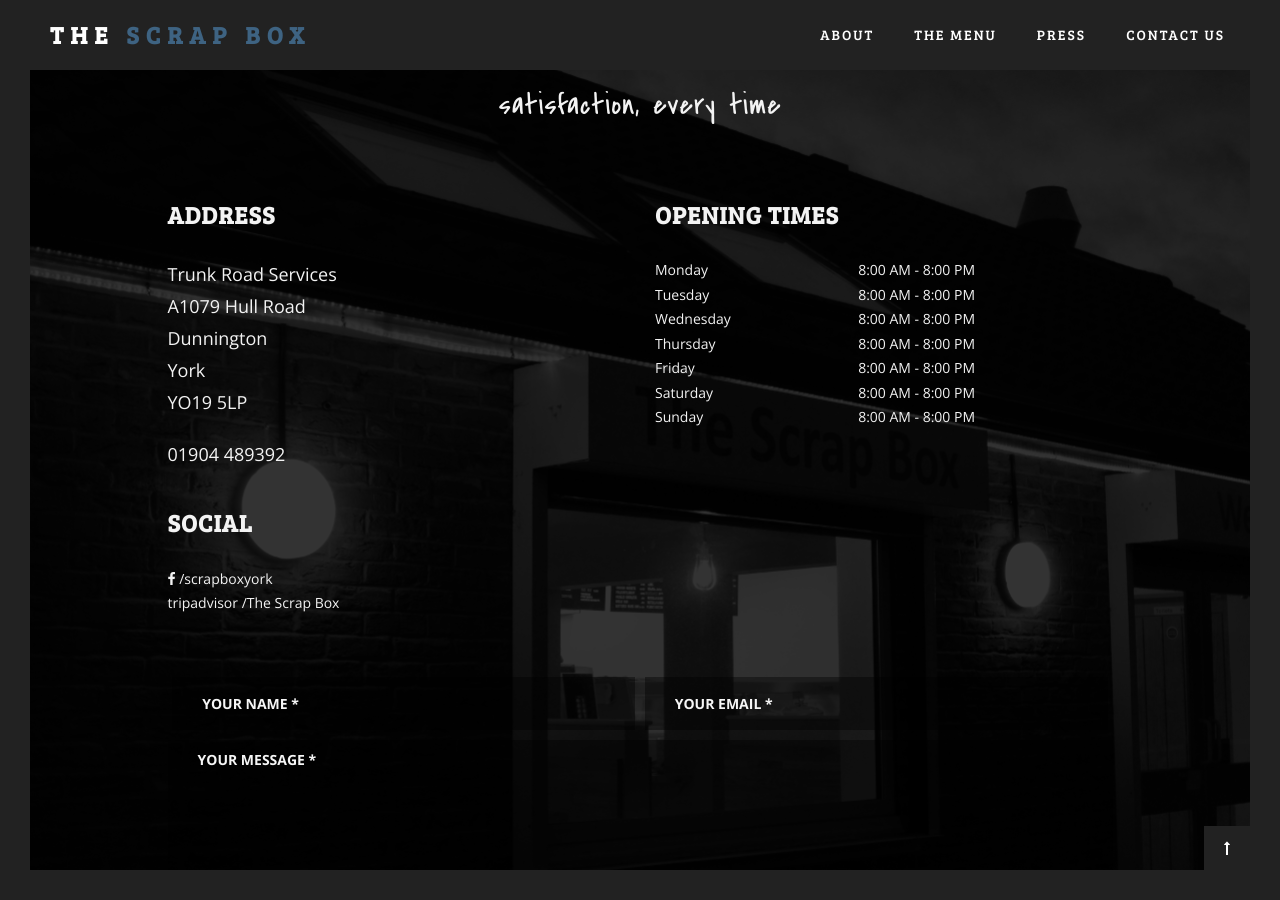
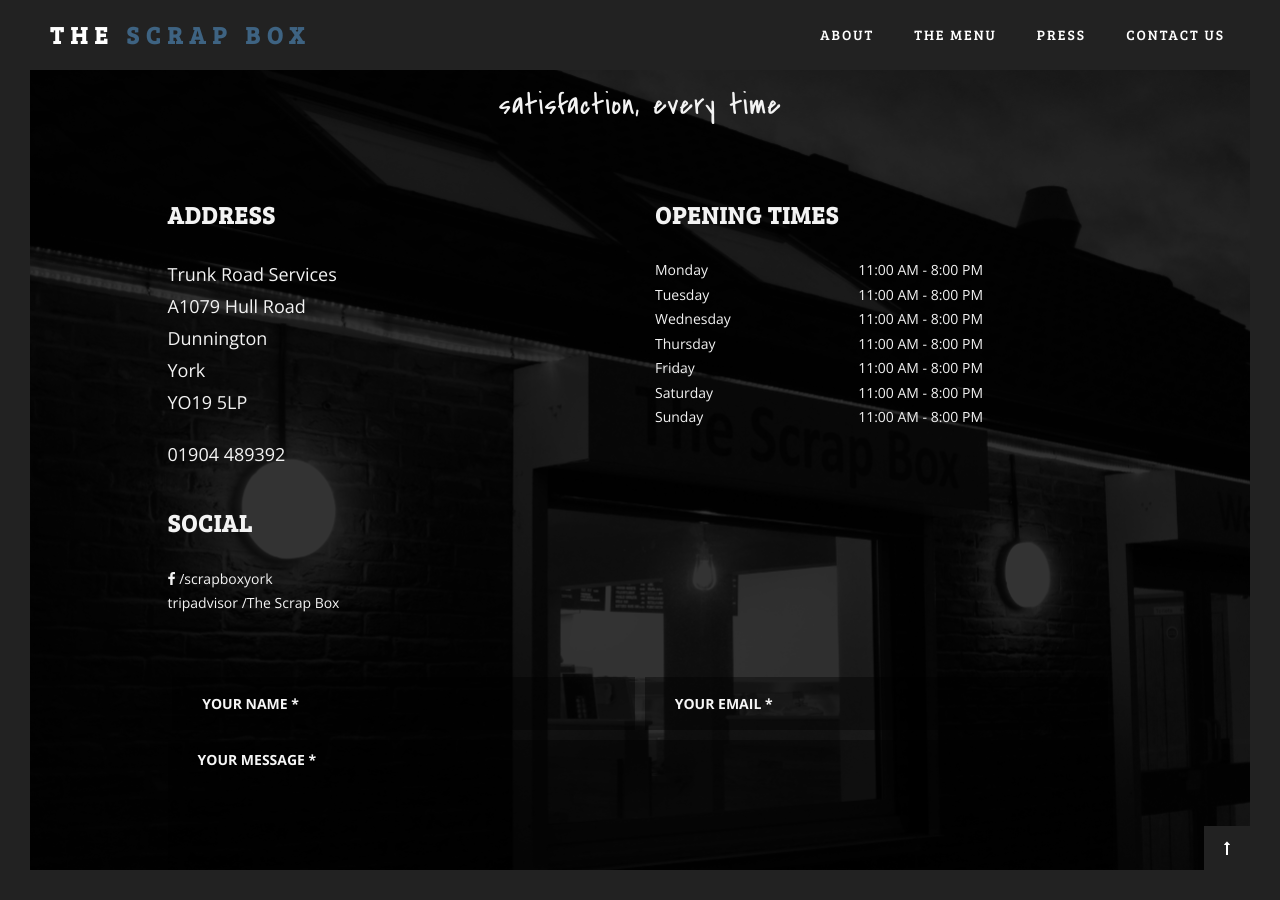
Before and after one commit to axwalker/thescrapbox, a Jekyll site: the page built from index.md, in a window 1280 px wide and 900 px high, scrolled down 5180 px. Built offline with Jekyll 4.4.1, drawn with Linux system fonts in a browser that asks for light colours.

Commit message:
Update openinghours.yml

```diff
--- a/_data/openinghours.yml
+++ b/_data/openinghours.yml
@@ -1,20 +1,20 @@
 - day: Monday
-  time: 8:00 AM - 8:00 PM
+  time: 11:00 AM - 8:00 PM
 
 - day: Tuesday
-  time: 8:00 AM - 8:00 PM
+  time: 11:00 AM - 8:00 PM
 
 - day: Wednesday
-  time: 8:00 AM - 8:00 PM
+  time: 11:00 AM - 8:00 PM
 
 - day: Thursday
-  time: 8:00 AM - 8:00 PM
+  time: 11:00 AM - 8:00 PM
 
 - day: Friday
-  time: 8:00 AM - 8:00 PM
+  time: 11:00 AM - 8:00 PM
 
 - day: Saturday
-  time: 8:00 AM - 8:00 PM
+  time: 11:00 AM - 8:00 PM
 
 - day: Sunday
-  time: 8:00 AM - 8:00 PM
+  time: 11:00 AM - 8:00 PM
```
